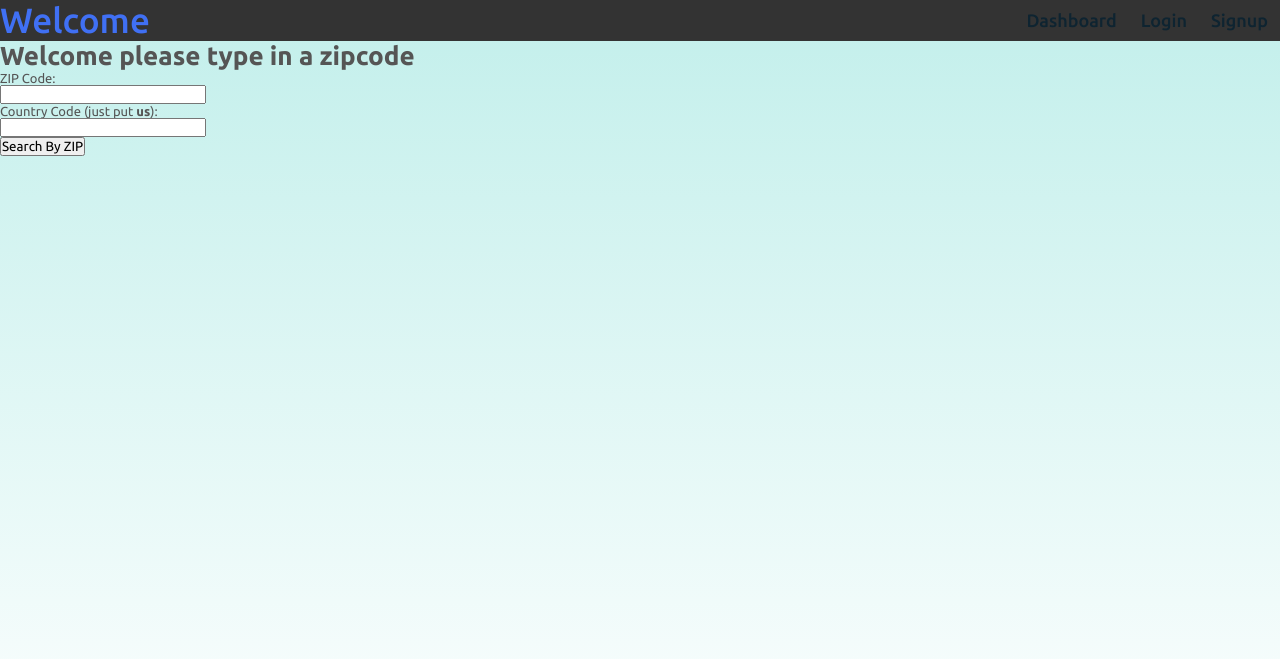
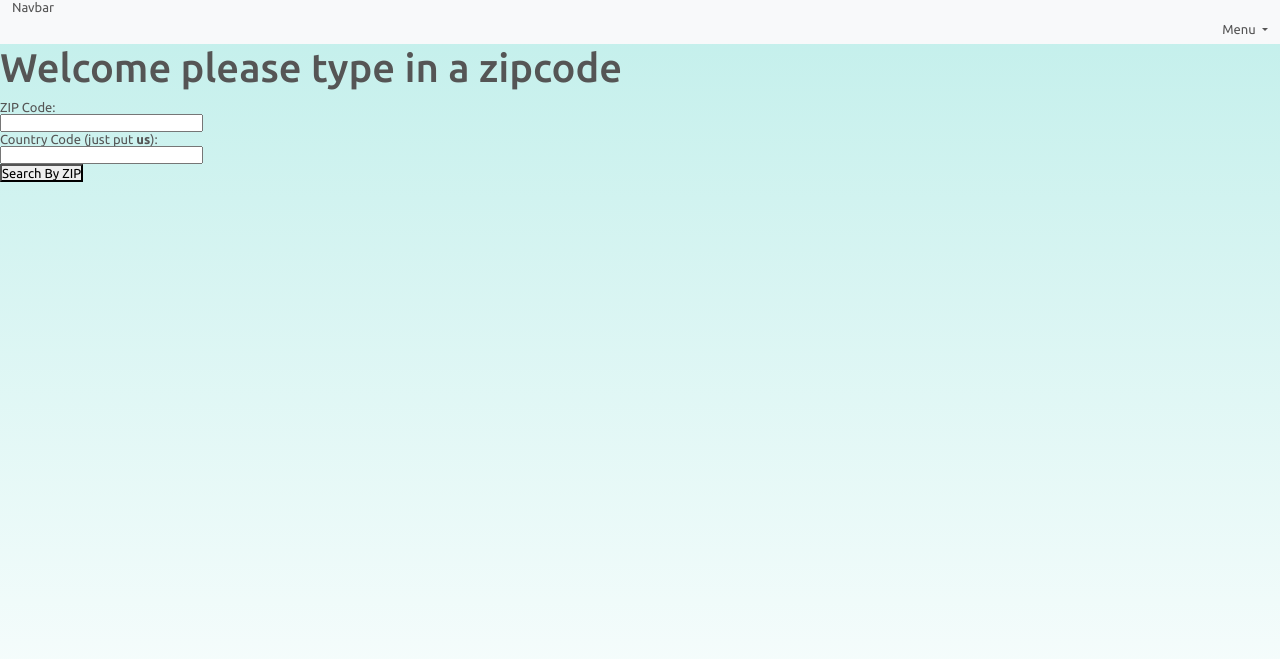
Before and after one commit to dsanc1703/Weather_ProgrammingProject, a Flask app: page / in a window 1280 px wide. Shown: the top 659 px of the page. Run offline with Flask 3, Linux system fonts and the light colour scheme.

Commit message:
navbar edits adding bootstrap

```diff
--- a/templates/dashboard.html
+++ b/templates/dashboard.html
@@ -2,22 +2,33 @@
 <!--HTML Page with form asking for zip code-->
 <head>
 <meta charset="utf-8">
-<meta name="viewport" content="width=device-width">
-
+<meta name="viewport" content="width=device-width, initial-scale=1">
+<link href="https://cdn.jsdelivr.net/npm/bootstrap@5.3.7/dist/css/bootstrap.min.css" rel="stylesheet" integrity="sha384-LN+7fdVzj6u52u30Kp6M/trliBMCMKTyK833zpbD+pXdCLuTusPj697FH4R/5mcr" crossorigin="anonymous">
 <link href="/static/style.css" rel="stylesheet" type="text/css" />
 
-<nav class="navbar navbar-expand-sm">
-<div class="nav-content">
-      <div class="logo">
-        <a href="#">Welcome</a>
-      </div>
-      <ul class="nav-links">
-        <li><a href="/dashboard">Dashboard</a></li>
-        <li><a href="/login">Login</a></li>
-        <li><a href="/signup">Signup</a></li>
+<nav class="navbar-brand navbar-expand-lg bg-body-tertiary">
+  <div class="container-fluid">
+    <a class="navbar-brand" href="#yy">Navbar</a>
+    <button class="navbar-toggler" type="button" data-bs-toggle="collapse" data-bs-target="#navbarNavDropdown" aria-controls="navbarNavDropdown" aria-expanded="false" aria-label="Toggle navigation">
+      <span class="navbar-toggler-icon"></span>
+    </button>
+    <div class="collapse navbar-collapse justify-content-between" id="navbarNavDropdown">
+      <ul class="navbar-nav ms-auto">
+        <li class="nav-item dropdown ">
+          <a class="nav-link dropdown-toggle" href="#" role="button" data-bs-toggle="dropdown" aria-expanded="false">
+            Menu
+          </a>
+          <ul class="dropdown-menu">
+            <li><a class="dropdown-item" href="/dashboard">Dashboard</a></li>
+            <li><a class="dropdown-item" href="/login">Login</a></li>
+            <li><a class="dropdown-item" href="/signup">Sign Up</a></li>
+          </ul>
+        </li>
       </ul>
     </div>
+  </div>
 </nav>
+
 
 </head>
 <title>Weather</title>
@@ -32,6 +43,7 @@
 
 	<button type="submit">Search By ZIP</button>
 </form>
+<script src="https://cdn.jsdelivr.net/npm/bootstrap@5.3.7/dist/js/bootstrap.bundle.min.js" integrity="sha384-ndDqU0Gzau9qJ1lfW4pNLlhNTkCfHzAVBReH9diLvGRem5+R9g2FzA8ZGN954O5Q" crossorigin="anonymous"></script>
 </body>
 <footer>
 <h2>hi</h2>
--- a/templates/signup.html
+++ b/templates/signup.html
@@ -2,7 +2,7 @@
 <head>
 <meta charset="utf-8">
 <meta name="viewport" content="width=device-width">
-
+<link href="https://cdn.jsdelivr.net/npm/bootstrap@5.3.7/dist/css/bootstrap.min.css" rel="stylesheet" integrity="sha384-LN+7fdVzj6u52u30Kp6M/trliBMCMKTyK833zpbD+pXdCLuTusPj697FH4R/5mcr" crossorigin="anonymous">
 <link href="/static/style.css" rel="stylesheet" type="text/css" />
 
 <nav class="navbar navbar-expand-sm">
@@ -36,7 +36,7 @@
 </center>
 
 
-
+<script src="https://cdn.jsdelivr.net/npm/bootstrap@5.3.7/dist/js/bootstrap.bundle.min.js" integrity="sha384-ndDqU0Gzau9qJ1lfW4pNLlhNTkCfHzAVBReH9diLvGRem5+R9g2FzA8ZGN954O5Q" crossorigin="anonymous"></script>
 </body>
 <footer>
 <h2>hi</h2>
--- a/templates/zipcode.html
+++ b/templates/zipcode.html
@@ -2,8 +2,8 @@
 <!--HTML Page with form asking for zip code-->
 <head>
 <meta charset="utf-8">
-<meta name="viewport" content="width=device-width">
-
+<meta name="viewport" content="width=device-width, initial-scale=1">
+<link href="https://cdn.jsdelivr.net/npm/bootstrap@5.3.7/dist/css/bootstrap.min.css" rel="stylesheet" integrity="sha384-LN+7fdVzj6u52u30Kp6M/trliBMCMKTyK833zpbD+pXdCLuTusPj697FH4R/5mcr" crossorigin="anonymous">
 <link href="/static/style.css" rel="stylesheet" type="text/css" />
 
 <nav class="navbar navbar-expand-sm">
@@ -32,5 +32,6 @@
 
 	<button type="submit">Search By ZIP</button>
 </form>
+<script src="https://cdn.jsdelivr.net/npm/bootstrap@5.3.7/dist/js/bootstrap.bundle.min.js" integrity="sha384-ndDqU0Gzau9qJ1lfW4pNLlhNTkCfHzAVBReH9diLvGRem5+R9g2FzA8ZGN954O5Q" crossorigin="anonymous"></script>
 </body>
 </html>
```
Also changed, not shown: templates/login.html (+7 -6 lines), templates/results.html (+6 -1 lines).
